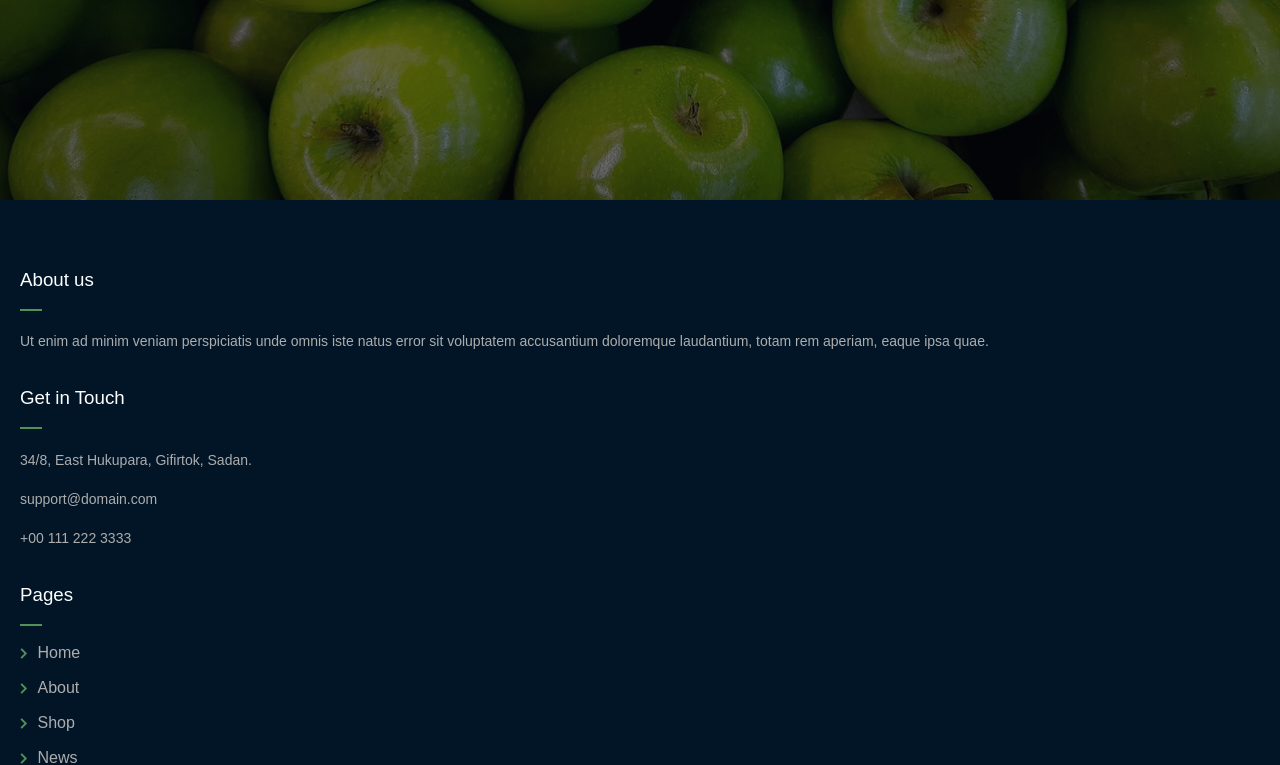
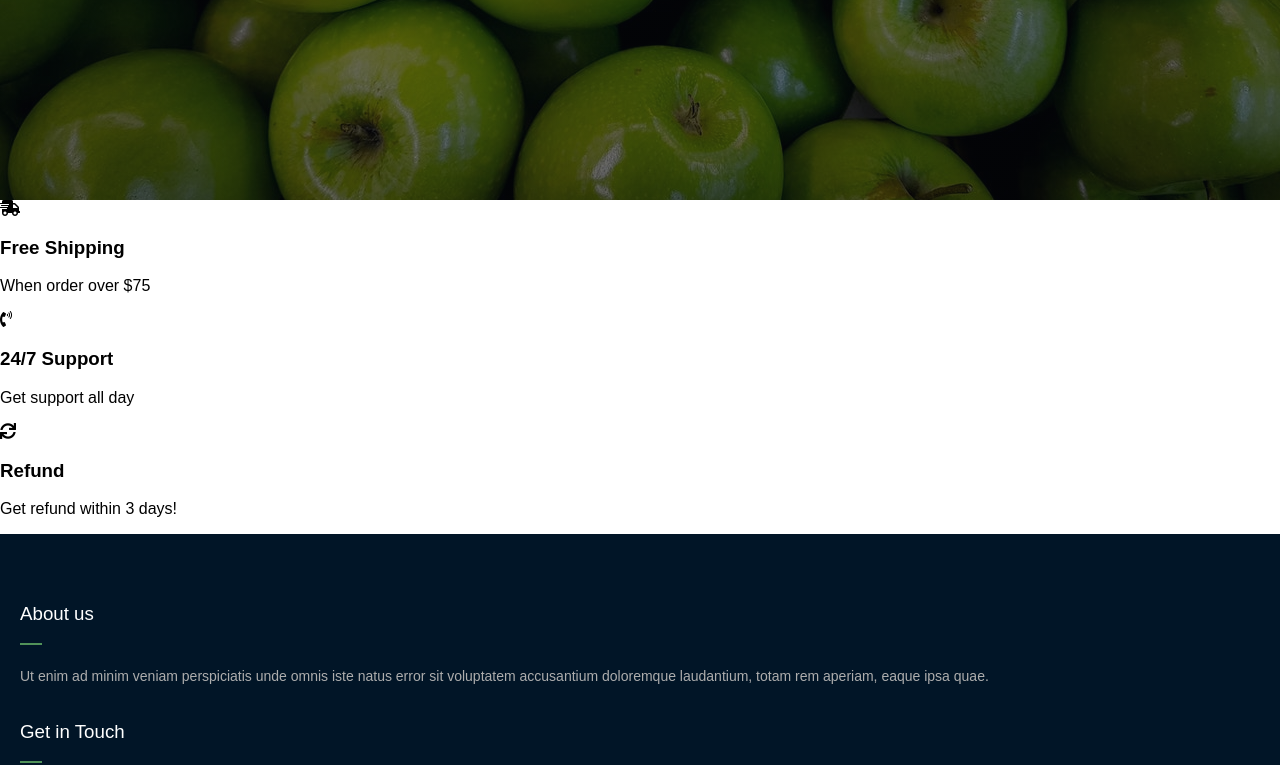
Before and after one commit to Leandro-Velasquez/proyecto_tienda_fruitsMVC, a PHP site: page / in a window 1280 px wide. Shown: the part 630-1395 px from the top of the page. Run offline with PHP 8.4, Linux system fonts and the light colour scheme.

Commit message:
Definimos la estructura html de section-service

```diff
--- a/Views/home.php
+++ b/Views/home.php
@@ -8,3 +8,29 @@
     </div>
 </header>
 <!---------->
+
+<section class="section-service">
+    <div class="container-service">
+        <div class="container-service__div">
+            <i class="fas fa-shipping-fast"></i>
+            <div>
+                <h3 class="container-service__h3">Free Shipping</h3>
+                <p class="container-service__p">When order over $75</p>
+            </div>
+        </div>
+        <div class="container-service__div">
+            <i class="fas fa-phone-volume"></i>
+            <div>
+                <h3 class="container-service__h3">24/7 Support</h3>
+                <p class="container-service__p">Get support all day</p>
+            </div>
+        </div>
+        <div class="container-service__div">
+            <i class="fas fa-sync"></i>
+            <div>
+                <h3 class="container-service__h3">Refund</h3>
+                <p class="container-service__p">Get refund within 3 days!</p>
+            </div>
+        </div>
+    </div>
+</section>
```
